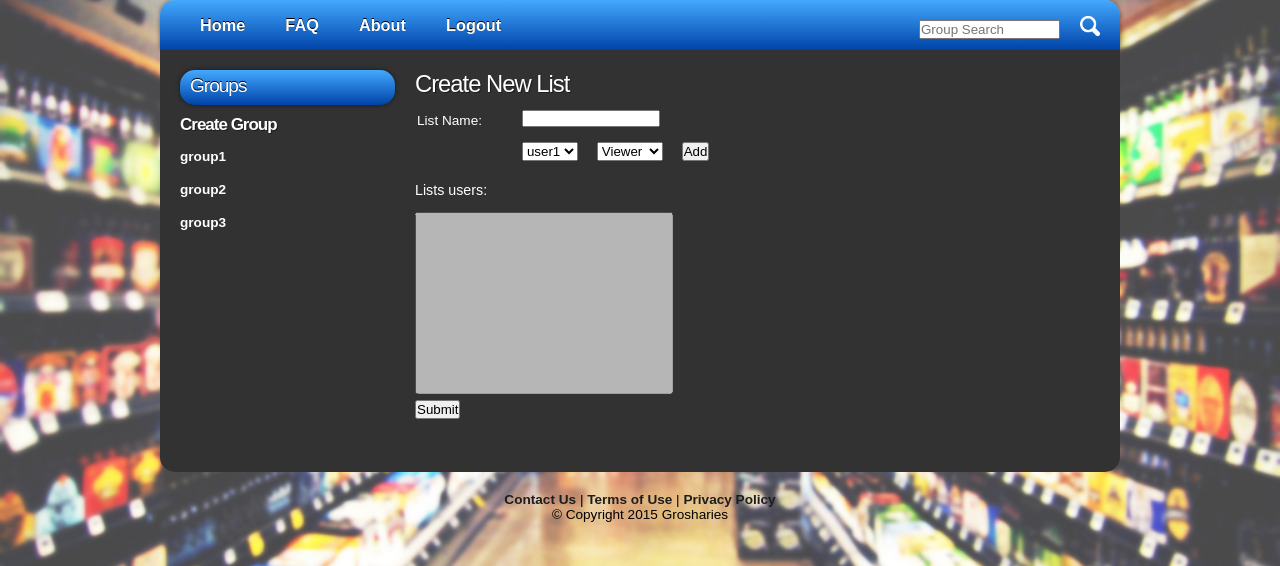
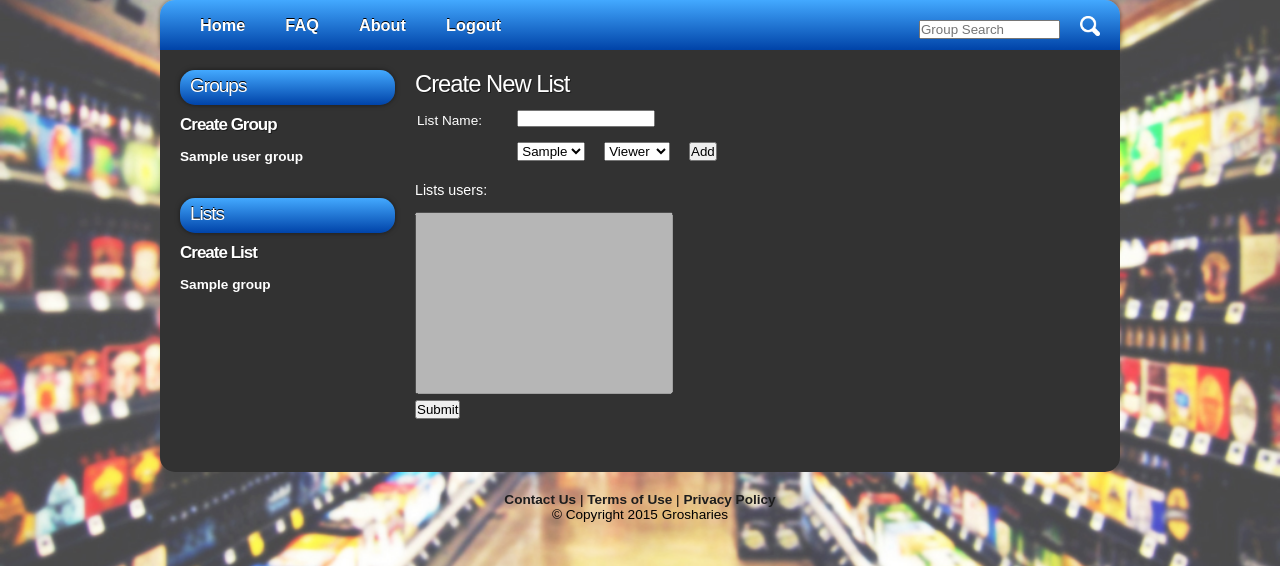
Before and after one commit to snir-sh/Grosharies, a Python web app: template grosharies-site/web/templates/createList.html in a window 1280 px wide. Shown: the part 120-686 px from the top of the page. Run offline with Jinja, Linux system fonts and the light colour scheme; the template is opened without the code that fills it: most values are stand-ins (such as "Sample title", 1, 10 or a date in 2020).

Commit message:
Update create list

```diff
--- a/grosharies-site/web/pages/index.py
+++ b/grosharies-site/web/pages/index.py
@@ -14,9 +14,9 @@ class IndexHandler(webapp2.RequestHandler):
 			self.redirect('/')
 			return
 
-		groupsNames = Group.getAllGroupsNames(user.email)
 		template_params['userEmail'] = user.email
 
+		groupsNames = Group.getAllGroupsNames(user.email)
 		if groupsNames:
 			template_params['userGroups'] = groupsNames
 
--- a/grosharies-site/web/templates/createList.html
+++ b/grosharies-site/web/templates/createList.html
@@ -45,18 +45,18 @@
           <div class="sidebar_item">
             <h2>Groups</h2>
 			 <a href="index" ><h3>Create Group</h3></a>
-            <p><a href="listPage"> group1<br/> </a></p>
-			<p><a href="listPage"> group2<br/> </a></p>
-			<p><a href="listPage"> group3<br/> </a></p>
+             {% for i in userGroups %}
+			<p><a href="listPage?gid ={{i.0}}"id ={{i.0}}>{{i.1}}<br/> </a></p>
+			{% endfor %}
           </div><!--close sidebar_item-->
         </div><!--close sidebar-->
-		<div class="sidebar" style="visibility: hidden">
+		<div class="sidebar">
           <div class="sidebar_item">
             <h2>Lists</h2>
 			 <h3><a href ="createList"> Create List</h3>
-			<p><a href="list"> list1<br/> </a></p>
-			<p><a href="list"> list2<br/> </a></p>
-			<p><a href="list"> list3<br/> </a></p>
+			  {% for i in groupLists %}
+			<p><a href="listPage">{{i.1}}<br/> </a></p>
+		{% endfor %}
 		  </div><!--close sidebar_item-->
         </div><!--close sidebar-->
 		<div class="sidebar">
@@ -82,10 +82,9 @@
 				<tr>
 					<td></td>
 					<td><select>
-					<option value="user1">user1</option>
-					<option value="user2">user2</option>
-					<option value="user3">user3</option>
-					<option value="user4">user4</option>
+					{% for i in groupUsers %}
+					<option>{{i}}</option>
+					{% endfor %}
 					</select>
 					&nbsp;&nbsp;&nbsp;
 					<select>
--- a/grosharies-site/web/templates/listPage.html
+++ b/grosharies-site/web/templates/listPage.html
@@ -51,14 +51,14 @@
             <h2>Groups</h2>
 			 <a href="createGroup"><h3>Create Group</h3></a>
             {% for i in userGroups %}
-			<p><a href="listPage?gid ={{i.0}}"id ={{i.0}}>{{i.1}}<br/> </a></p>
+			<p><a href="listPage?gid={{i.0}}" name ={{i.0}}>{{i.1}}<br/> </a></p>
 		{% endfor %}
           </div><!--close sidebar_item-->
         </div><!--close sidebar-->
 		<div class="sidebar">
           <div class="sidebar_item">
             <h2>Lists</h2>
-			 <a href="createList"><h3>Create List</h3></a>
+			 <a href="createList?gid={{group_id}}"><h3>Create List</h3></a>
 			 {% for i in groupLists %}
 			<p><a href="listPage">{{i.1}}<br/> </a></p>
 		{% endfor %}
```
Also changed, not shown: grosharies-site/models/group.py (+12 -3 lines), grosharies-site/web/pages/createList.py (+21 -0 lines), grosharies-site/web/pages/listPage.py (+8 -3 lines).
